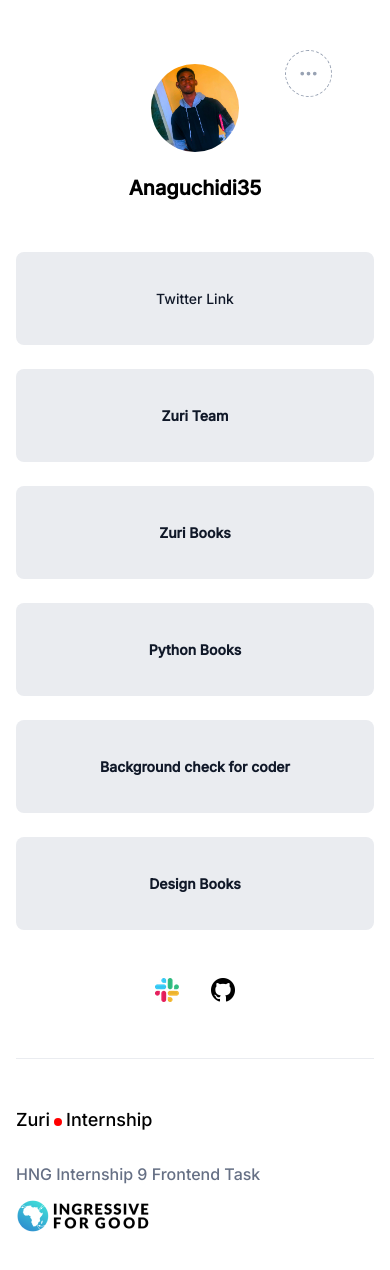
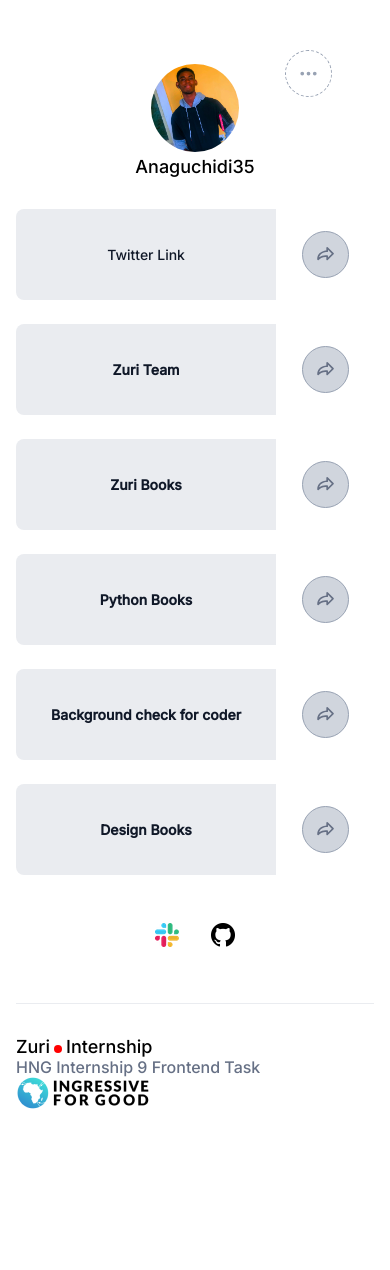
Before and after one commit to Eradz/HNG, a React (Create React App) app: page / in a window 390 px wide. Shown: the top 1270 px of the page. After the commit the page ends 1205 px from the top, so only its background shows below. Built offline with nearby package versions, Linux system fonts and the light colour scheme.

Commit message:
moblie link

```diff
--- a/src/components/footer/Footer.jsx
+++ b/src/components/footer/Footer.jsx
@@ -5,12 +5,12 @@
   return (
     <div className='contain'>
     <div className='zuri'>
-        <p>Zuri</p>
+        <span>Zuri</span>
         <div className='dot'></div>
-        <p>Internship</p>
+        <span>Internship</span>
     </div>
     <div className='hng'>
-        <p>HNG Internship 9 Frontend Task</p>
+        <span>HNG Internship 9 Frontend Task</span>
     </div>
     <div className='zuri-img'>
         <img src={ig} alt='I4G' />
--- a/src/components/homepage/Home.jsx
+++ b/src/components/homepage/Home.jsx
@@ -13,11 +13,11 @@
       <div className='img'>
        <img src={profile} alt='profile' />
        <div className='camera-div'>
-       <FiCamera className='camera'/>
+       <FiCamera  className='camera'/>
        </div>
       </div>
-       <p id='twitter'>Anaguchidi35</p>
-       <p id='slack'>Chidiebere</p>
+       <span id='twitter'>Anaguchidi35</span>
+       <span id='slack'>Chidiebere</span>
       </div>
       <BiShare onClick={() => setClick(false)} className={click? 'btn btn1': 'btn btn1 closed ' }/>
       <BsThreeDots onClick={() => setClick(true)} className={!click? 'btn btn2': "closed"}/>
--- a/src/components/homepage/home.css
+++ b/src/components/homepage/home.css
@@ -75,6 +75,8 @@
 @media screen and (max-width: 900px) {
     .btn1{
         border: 1px solid #98A2B3 ;
+        background: #D0D5DD;
+        color: #667085;
     }
     .btn2{
         display: flex;
--- a/src/components/link/Link.jsx
+++ b/src/components/link/Link.jsx
@@ -2,26 +2,45 @@
 import slack from '../../assets/slack.png'
 import github from '../../assets/github.png'
 import './link.css'
+import { BiShare } from 'react-icons/bi'
 export const Link = () => {
   return (
     <div className='links'>
       <a className='twitter' href='https://twitter.com/anaguchidi35?t=7w-IG_UxIgwHm4ulrzpDSA&s=08'>
         <p>Twitter Link</p>
+        <div className='slide'>
+        <BiShare className='share'/>
+        </div>
       </a>
-      <a id='btn_zuri' href='http://training.zuri.team/' >
+      <a id='btn_zuri' href='http://training.zuri.team/'>
         <p >Zuri Team</p>
+        <div className='slide'>
+        <BiShare className='share'/>
+        </div>
       </a>
-      <a id='books' href='http://books.zuri.team' >
+      <a id='books' href='http://books.zuri.team'>
         <p>Zuri Books</p>
+        <div className='slide'>
+        <BiShare className='share'/>
+        </div>
       </a>
-      <a id='book_python' href='http://books.zuri.team/python-for-beginners?ref_id=chidiebere' >
+      <a id='book_python' href='http://books.zuri.team/python-for-beginners?ref_id=chidiebere'>
         <p>Python Books</p>
+        <div className='slide'>
+        <BiShare className='share'/>
+        </div>
       </a>
-      <a id='pitch' href='https://background.zuri.team' >
+      <a id='pitch' href='https://background.zuri.team'>
         <p>Background check for coder</p>
+        <div className='slide'>
+        <BiShare className='share'/>
+        </div>
       </a>
-      <a id='book_design' href='http://books.zuri.team/design-rules' >
+      <a id='book_design' href='http://books.zuri.team/design-rules'>
         <p>Design Books</p>
+        <div className='slide'>
+        <BiShare className='share'/>
+        </div>
       </a>
       <div className='img-row'>
       <img className='image' src={slack} alt='slack' />
--- a/src/components/link/link.css
+++ b/src/components/link/link.css
@@ -11,6 +11,7 @@
 .twitter{
     font-weight: 500;
 }
+
 .twitter p:hover{
     text-decoration: underline;
     text-decoration-color:  #7A5AF8;
@@ -59,6 +60,9 @@
     gap: 32px;
     padding: 24px;
 }
+.share{
+   display: none;
+}
 
 @media screen and (max-width: 900px) {
     .links{
@@ -88,6 +92,34 @@
         border: 1px solid #7A5AF8;
         background: #D0D5DD;
     }
+    .slide{
+        background: white;
+        display: flex;
+        align-items: center;
+        justify-content: center;
+        width: 30%;
+    }
+    .share{
+        font-size: 20px;
+        transform: scaleX(-1);
+        padding: 12.5px;
+        border-radius: 50%;
+        border: 1px solid #98A2B3 ;
+        background: #D0D5DD;
+        color: #667085;
+        cursor: pointer;
+        display: flex;
+    }
+    #btn_zuri, #books, #book_python, #pitch, #book_design, .twitter{
+        display: flex;
+        justify-content: space-between;
+        padding: 0px;
+    }
+    p{
+        width: 65%;
+        margin: 37px 24px;
+    }
+
 
 
 }
```
